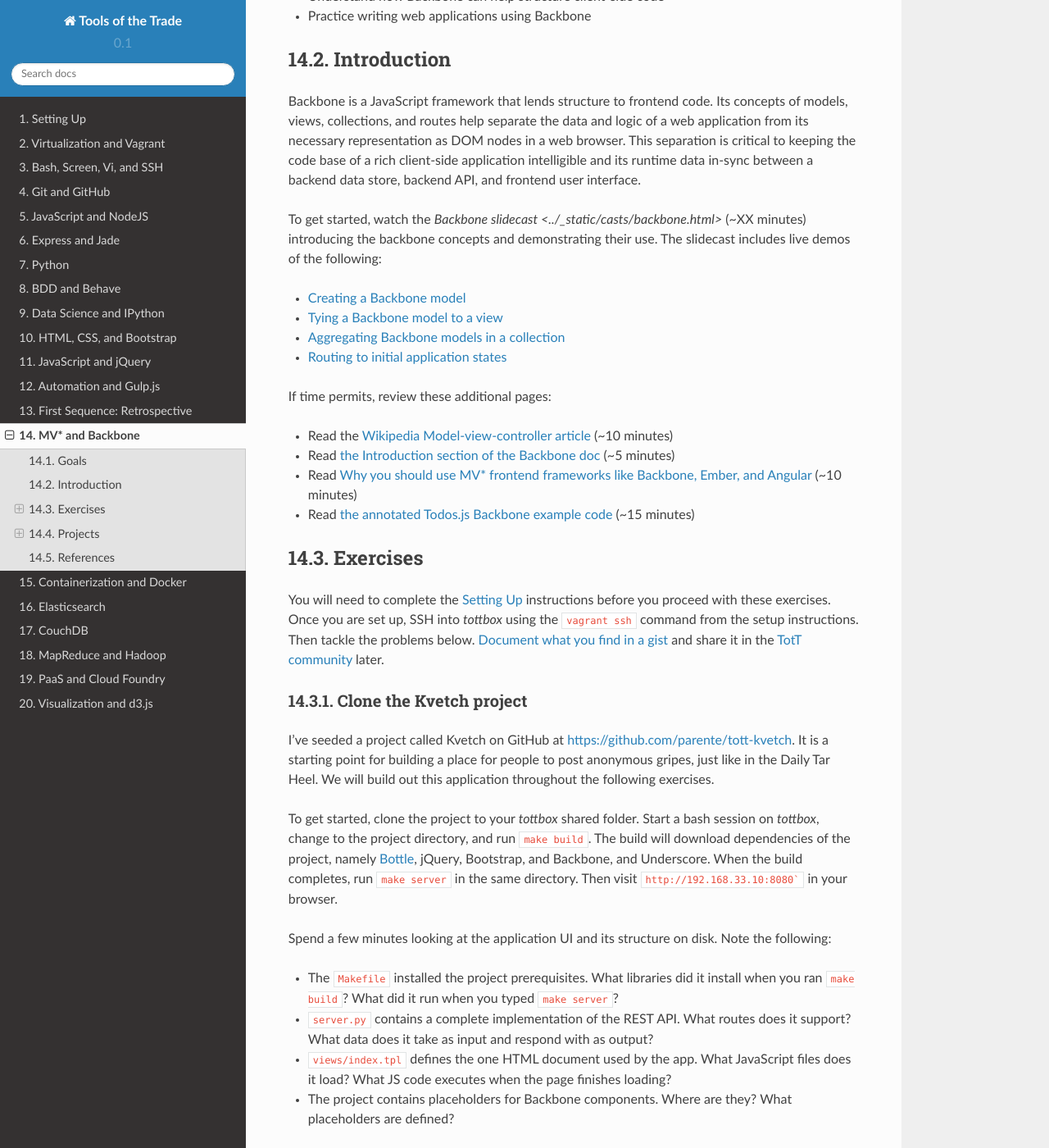
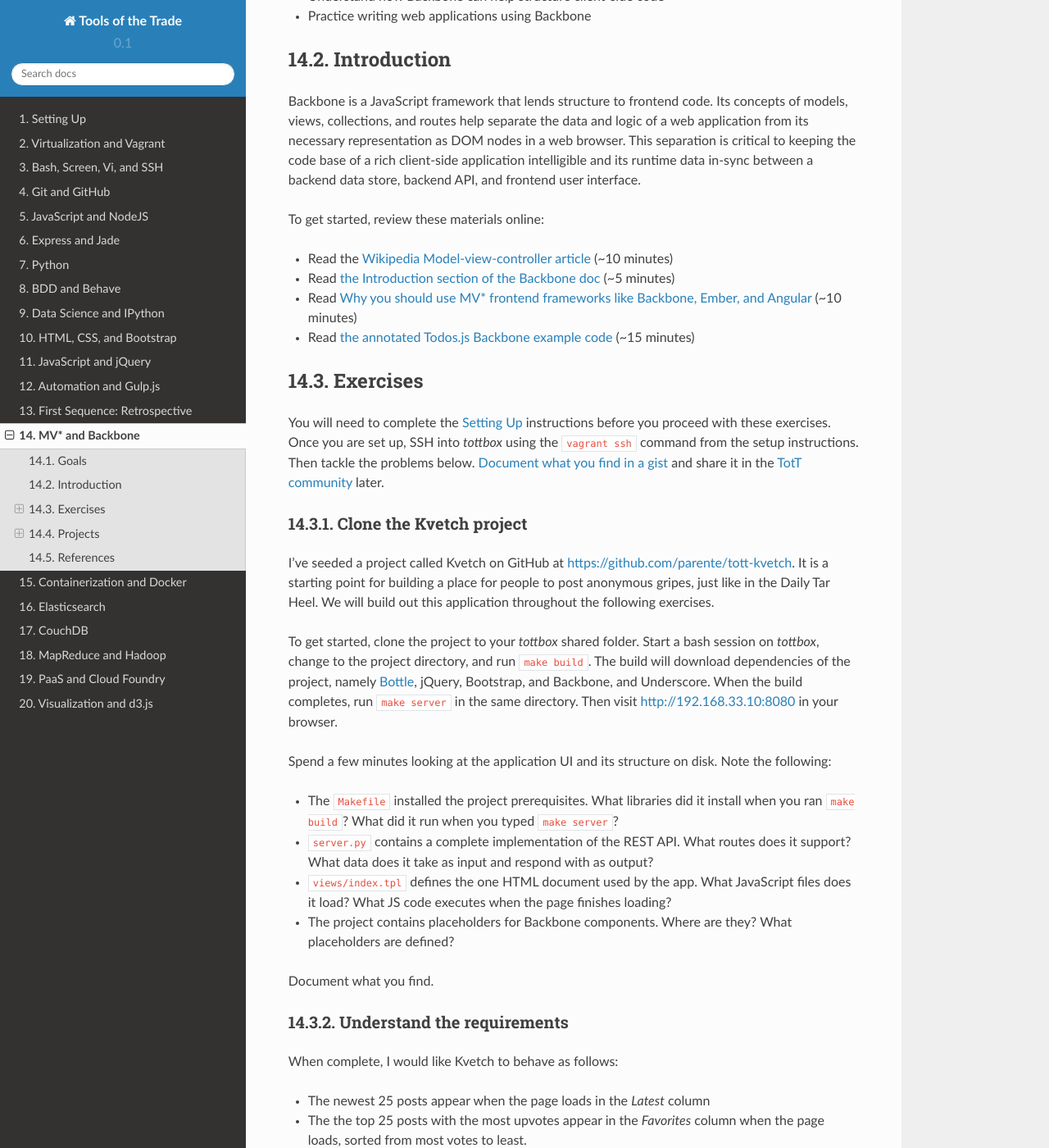
Before and after one commit to parente/tott, a Sphinx documentation site: the page built from doc/sessions/backbone.rst, in a window 1280 px wide and 1400 px high, scrolled down 376 px. Shown: the whole window at 82% size. Built offline with Sphinx 7.4.7 and the Read the Docs theme 2.0.0, drawn with Linux system fonts in a browser that asks for light colours; some of the changed text lies outside the part shown.

Commit message:
Breadth first for new sessions, do slidecasts later

````diff
--- a/doc/sessions/backbone.rst
+++ b/doc/sessions/backbone.rst
@@ -18,14 +18,7 @@ Introduction
 
 Backbone is a JavaScript framework that lends structure to frontend code. Its concepts of models, views, collections, and routes help separate the data and logic of a web application from its necessary representation as DOM nodes in a web browser. This separation is critical to keeping the code base of a rich client-side application intelligible and its runtime data in-sync between a backend data store, backend API, and frontend user interface.
 
-To get started, watch the `Backbone slidecast <../_static/casts/backbone.html>` (~XX minutes) introducing the backbone concepts and demonstrating their use. The slidecast includes live demos of the following:
-
-* `Creating a Backbone model <#>`_
-* `Tying a Backbone model to a view <#>`_
-* `Aggregating Backbone models in a collection <#>`_
-* `Routing to initial application states <#>`_
-
-If time permits, review these additional pages:
+To get started, review these materials online:
 
 * Read the `Wikipedia Model-view-controller article <http://en.wikipedia.org/wiki/Model%E2%80%93view%E2%80%93controller>`_ (~10 minutes)
 * Read `the Introduction section of the Backbone doc <http://backbonejs.org/#introduction>`_ (~5 minutes)
@@ -42,7 +35,7 @@ Clone the Kvetch project
 
 I've seeded a project called Kvetch on GitHub at https://github.com/parente/tott-kvetch. It is a starting point for building a place for people to post anonymous gripes, just like in the Daily Tar Heel. We will build out this application throughout the following exercises.
 
-To get started, clone the project to your *tottbox* shared folder. Start a bash session on *tottbox*, change to the project directory, and run ``make build``. The build will download dependencies of the project, namely Bottle_, jQuery, Bootstrap, and Backbone, and Underscore. When the build completes, run ``make server`` in the same directory. Then visit ``http://192.168.33.10:8080``` in your browser.
+To get started, clone the project to your *tottbox* shared folder. Start a bash session on *tottbox*, change to the project directory, and run ``make build``. The build will download dependencies of the project, namely Bottle_, jQuery, Bootstrap, and Backbone, and Underscore. When the build completes, run ``make server`` in the same directory. Then visit http://192.168.33.10:8080 in your browser.
 
 Spend a few minutes looking at the application UI and its structure on disk. Note the following:
 
````
Also changed, not shown: other parts of doc/sessions/backbone.rst (+1 -1 lines).
